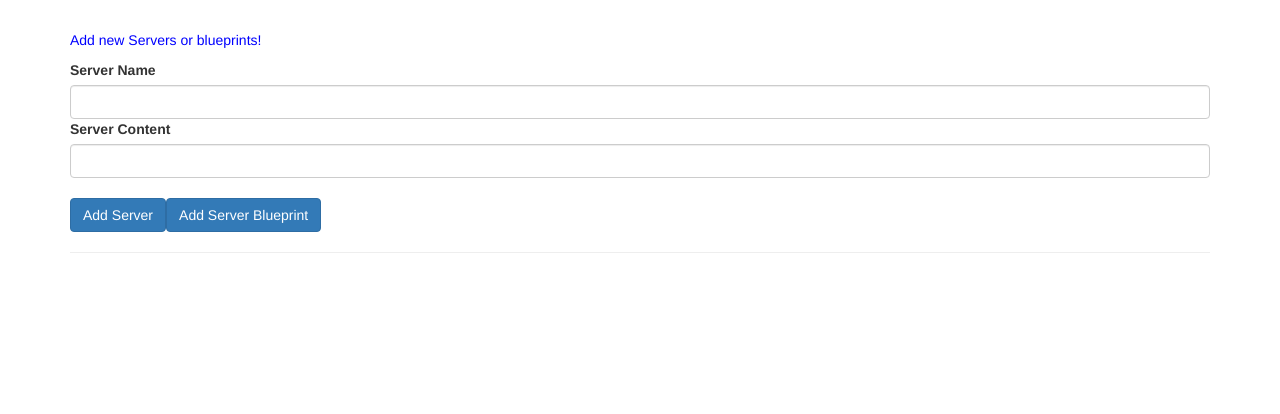
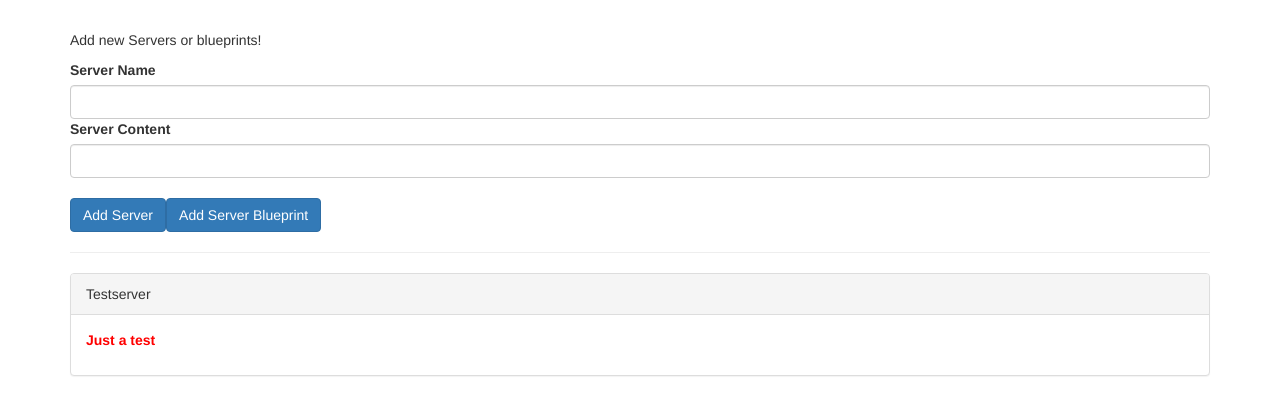
Before and after one commit to jonataslaet/academind-angular, an Angular app in the folder cmp-databinding-start/: page / in a window 1280 px wide. Shown: the top 414 px of the page. Built offline with nearby package versions, Linux system fonts and the light colour scheme.

Commit message:
Binding to Custom Properties

```diff
--- a/cmp-databinding-start/src/app/app.component.html
+++ b/cmp-databinding-start/src/app/app.component.html
@@ -1,34 +1,9 @@
 <div class="container">
-  <div class="row">
-    <div class="col-xs-12">
-      <p>Add new Servers or blueprints!</p>
-      <label>Server Name</label>
-      <input type="text" class="form-control" [(ngModel)]="newServerName">
-      <label>Server Content</label>
-      <input type="text" class="form-control" [(ngModel)]="newServerContent">
-      <br>
-      <button
-        class="btn btn-primary"
-        (click)="onAddServer()">Add Server</button>
-      <button
-        class="btn btn-primary"
-        (click)="onAddBlueprint()">Add Server Blueprint</button>
-    </div>
-  </div>
+  <app-cockpit></app-cockpit>
   <hr>
   <div class="row">
     <div class="col-xs-12">
-      <div
-        class="panel panel-default"
-        *ngFor="let element of serverElements">
-        <div class="panel-heading">{{ element.name }}</div>
-        <div class="panel-body">
-          <p>
-            <strong *ngIf="element.type === 'server'" style="color: red">{{ element.content }}</strong>
-            <em *ngIf="element.type === 'blueprint'">{{ element.content }}</em>
-          </p>
-        </div>
-      </div>
+      <app-server-element *ngFor="let serverElement of serverElements" [element]="serverElement"></app-server-element>
     </div>
   </div>
 </div>
--- a/cmp-databinding-start/src/app/app.component.ts
+++ b/cmp-databinding-start/src/app/app.component.ts
@@ -6,23 +6,5 @@
   styleUrls: ['./app.component.css']
 })
 export class AppComponent {
-  serverElements = [];
-  newServerName = '';
-  newServerContent = '';
-
-  onAddServer() {
-    this.serverElements.push({
-      type: 'server',
-      name: this.newServerName,
-      content: this.newServerContent
-    });
-  }
-
-  onAddBlueprint() {
-    this.serverElements.push({
-      type: 'blueprint',
-      name: this.newServerName,
-      content: this.newServerContent
-    });
-  }
+  serverElements: {type: string, name: string, content: string}[] = [{type: 'server', name: 'Testserver', content: 'Just a test'}];
 }
--- a/cmp-databinding-start/src/app/app.module.ts
+++ b/cmp-databinding-start/src/app/app.module.ts
@@ -4,10 +4,14 @@
 
 
 import { AppComponent } from './app.component';
+import { CockpitComponent } from './cockpit/cockpit.component';
+import { ServerElementComponent } from './server-element/server-element.component';
 
 @NgModule({
   declarations: [
-    AppComponent
+    AppComponent,
+    CockpitComponent,
+    ServerElementComponent
   ],
   imports: [
     BrowserModule,
--- /dev/null
+++ b/cmp-databinding-start/src/app/cockpit/cockpit.component.html
@@ -0,0 +1,16 @@
+<div class="row">
+  <div class="col-xs-12">
+    <p>Add new Servers or blueprints!</p>
+    <label>Server Name</label>
+    <input type="text" class="form-control" [(ngModel)]="newServerName">
+    <label>Server Content</label>
+    <input type="text" class="form-control" [(ngModel)]="newServerContent">
+    <br>
+    <button
+      class="btn btn-primary"
+      (click)="onAddServer()">Add Server</button>
+    <button
+      class="btn btn-primary"
+      (click)="onAddBlueprint()">Add Server Blueprint</button>
+  </div>
+</div>
--- /dev/null
+++ b/cmp-databinding-start/src/app/cockpit/cockpit.component.ts
@@ -0,0 +1,34 @@
+import { Component, OnInit } from '@angular/core';
+
+@Component({
+  selector: 'app-cockpit',
+  templateUrl: './cockpit.component.html',
+  styleUrls: ['./cockpit.component.css']
+})
+export class CockpitComponent implements OnInit {
+
+  newServerName = '';
+  newServerContent = '';
+
+  constructor() { }
+
+  ngOnInit(): void {
+  }
+
+  onAddServer() {
+    // this.serverElements.push({
+    //   type: 'server',
+    //   name: this.newServerName,
+    //   content: this.newServerContent
+    // });
+  }
+
+  onAddBlueprint() {
+    // this.serverElements.push({
+    //   type: 'blueprint',
+    //   name: this.newServerName,
+    //   content: this.newServerContent
+    // });
+  }
+
+}
--- /dev/null
+++ b/cmp-databinding-start/src/app/server-element/server-element.component.html
@@ -0,0 +1,9 @@
+<div class="panel panel-default">
+  <div class="panel-heading">{{ element.name }}</div>
+  <div class="panel-body">
+    <p>
+      <strong *ngIf="element.type === 'server'" style="color: red">{{ element.content }}</strong>
+      <em *ngIf="element.type === 'blueprint'">{{ element.content }}</em>
+    </p>
+  </div>
+</div>
--- /dev/null
+++ b/cmp-databinding-start/src/app/server-element/server-element.component.ts
@@ -0,0 +1,17 @@
+import { Component, Input, OnInit } from '@angular/core';
+
+@Component({
+  selector: 'app-server-element',
+  templateUrl: './server-element.component.html',
+  styleUrls: ['./server-element.component.css']
+})
+export class ServerElementComponent implements OnInit {
+
+  @Input() element: {type: string, name: string, content: string};
+
+  constructor() { }
+
+  ngOnInit(): void {
+  }
+
+}
```
Also changed, not shown: cmp-databinding-start/src/app/cockpit/cockpit.component.css (added), cmp-databinding-start/src/app/server-element/server-element.component.css (added).
